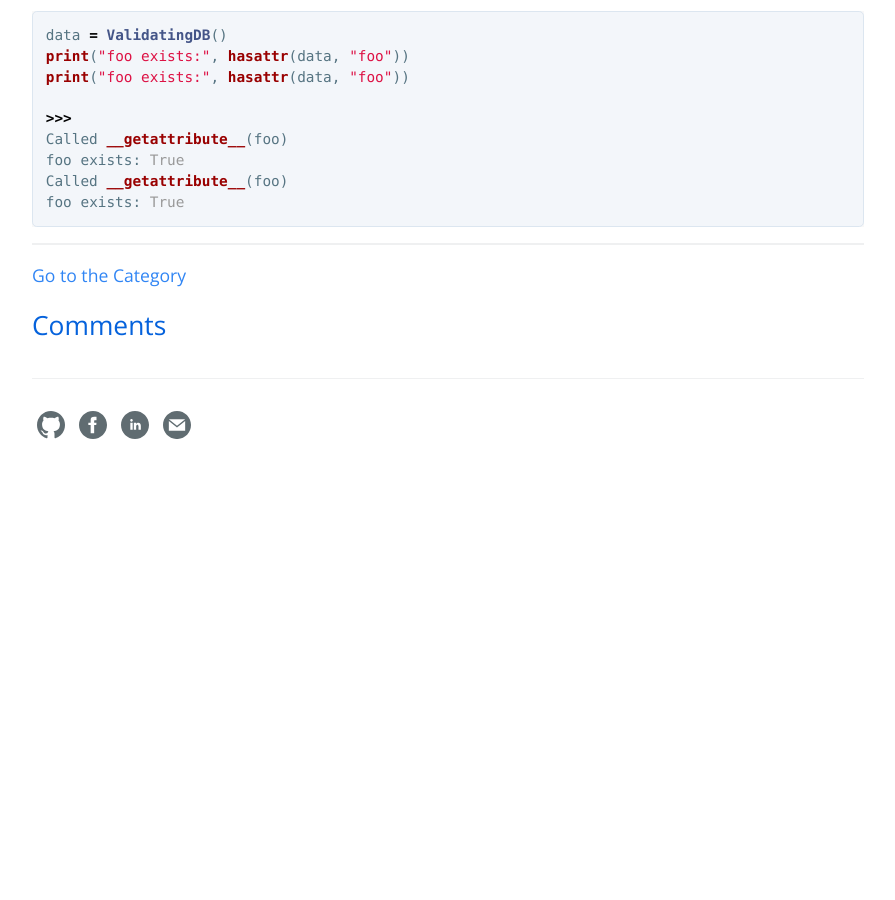
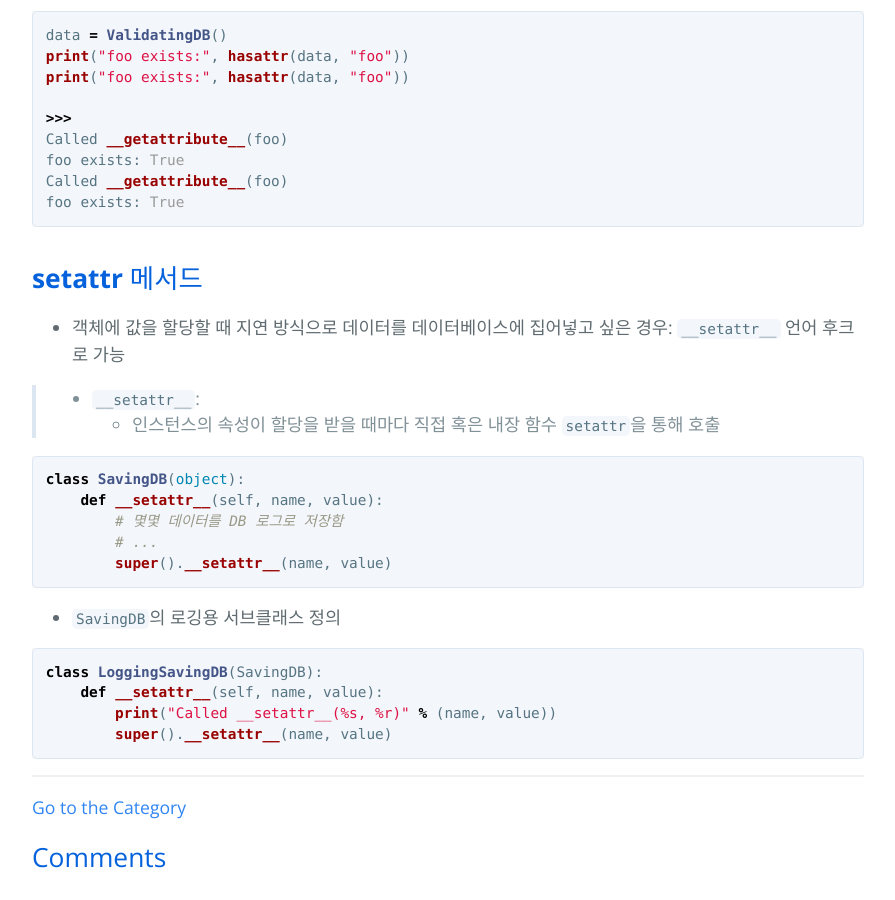
Before and after one commit to hcnoh/hcnoh.github.io, a Jekyll site: the page built from _posts/2018-10-17-effective-python-way32.md, in a window 1280 px wide and 900 px high, scrolled down 3837 px. Shown: the whole window, without its empty margins (192-1087 px from the left). Built offline with Jekyll 4.4.1, drawn with Linux system fonts in a browser that asks for light colours; comment, search, counter and statistics services are not loaded; before the commit the page ends 4330 px from its top, so only the background shows below that.

Commit message:
Update 2018-10-17-effective-python-way32.md

````diff
--- a/_posts/2018-10-17-effective-python-way32.md
+++ b/_posts/2018-10-17-effective-python-way32.md
@@ -81,7 +81,7 @@ foo: Value for foo
     - `__getattr__` 후크는 기존 속성에 빠르게 접근하기 위하여 객체의 인스턴스 딕셔너리를 사용 => 이 작업에 믿고 쓸 수 없음
     - 파이썬에서 이러한 쓰임새를 고려하여 `__getattribute__`라는 또 다른 후크를 제공
 
->- `__getattribute__`
+>- `__getattribute__`:
 >    - 객체의 속성에 접근할 때마다 호출: 해당 속성이 속성 딕셔너리에 있건 없건 호출
 >     이러한 특징을 이용하여 속성에 접근할 때마다 전역 트랜잭션 상태를 확인하는 작업 등에 사용 가능
 
@@ -165,3 +165,26 @@ foo exists: True
 Called __getattribute__(foo)
 foo exists: True
 ```
+
+## __setattr__ 메서드
+- 객체에 값을 할당할 때 지연 방식으로 데이터를 데이터베이스에 집어넣고 싶은 경우: `__setattr__` 언어 후크로 가능
+
+>- `__setattr__`:
+>    - 인스턴스의 속성이 할당을 받을 때마다 직접 혹은 내장 함수 `setattr`을 통해 호출
+
+```python
+class SavingDB(object):
+    def __setattr__(self, name, value):
+        # 몇몇 데이터를 DB 로그로 저장함
+        # ...
+        super().__setattr__(name, value)
+```
+
+- `SavingDB`의 로깅용 서브클래스 정의
+
+```python
+class LoggingSavingDB(SavingDB):
+    def __setattr__(self, name, value):
+        print("Called __setattr__(%s, %r)" % (name, value))
+        super().__setattr__(name, value)
+```
````
